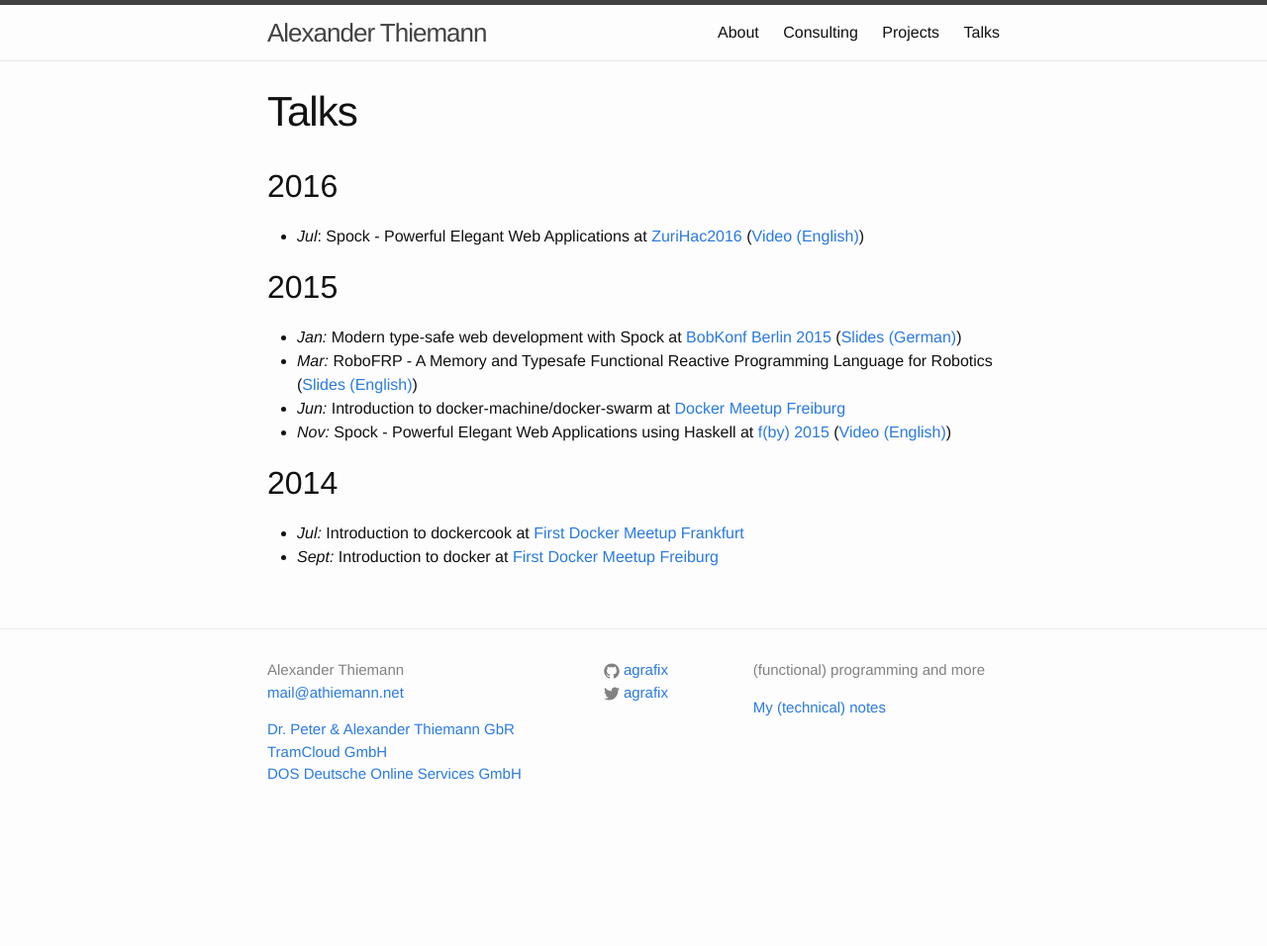
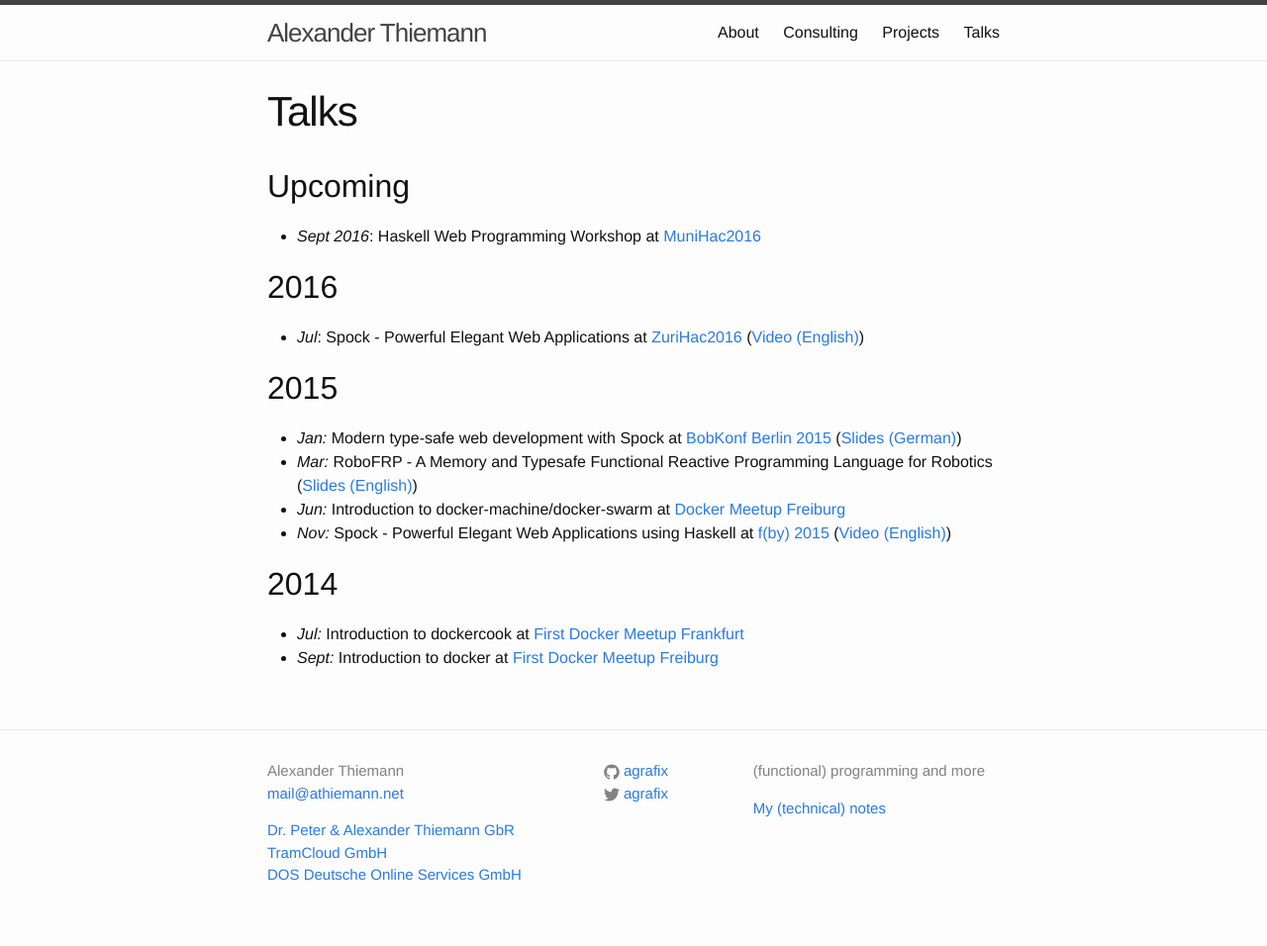
Before and after one commit to agrafix/homepage, a Jekyll site: the page built from talks.md, in a window 1280 px wide. Shown: the whole page at 99% size. Built offline with Jekyll 4.4.1, drawn with Linux system fonts in a browser that asks for light colours; before the commit the page ends 900 px from its top, so only the background shows below that.

Commit message:
add upcoming munihac workshop

```diff
--- a/talks.md
+++ b/talks.md
@@ -3,6 +3,9 @@ layout: page
 title: Talks
 permalink: /talks/
 ---
+
+## Upcoming
+* *Sept 2016*: Haskell Web Programming Workshop at [MuniHac2016][munihac2016]
 
 ## 2016
 * *Jul*: Spock - Powerful Elegant Web Applications at [ZuriHac2016][zurihac2016] ([Video (English)][zurihac2016-video])
@@ -27,3 +30,4 @@ permalink: /talks/
 [fby-2015]: http://fby.by/en/
 [zurihac2016]: https://wiki.haskell.org/ZuriHac2016#Alexander_Thiemann
 [zurihac2016-video]: https://www.youtube.com/watch?v=-b-Oz6y-n_Y
+[munihac2016]: https://wiki.haskell.org/MuniHac2016
```
